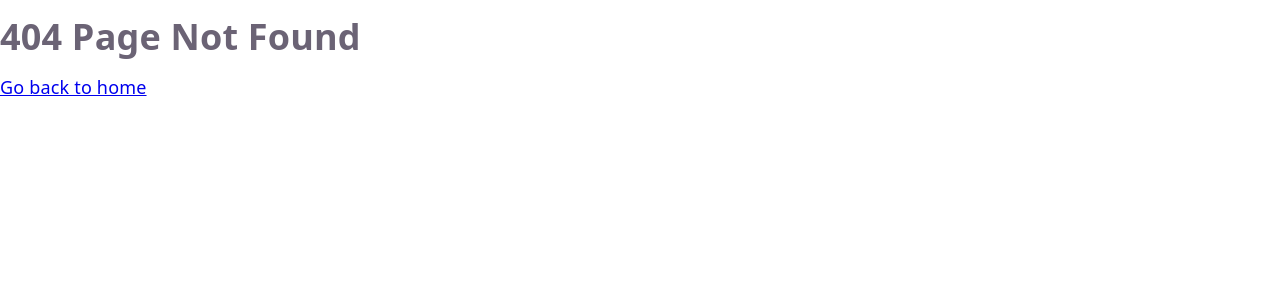
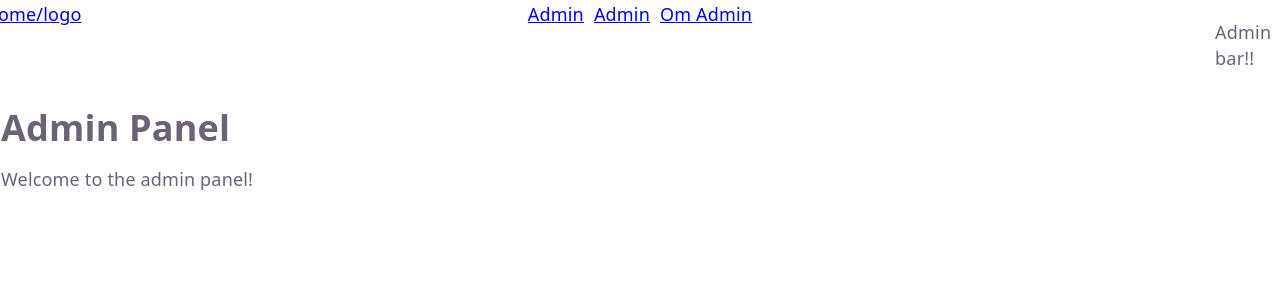
Before and after one commit to katikodi/HoyvikFront, a React (Vite) app: page /admin in a window 1280 px wide. Before the commit this address had no page. Shown: the top 300 px of the page. Built offline with nearby package versions, Linux system fonts and the light colour scheme.

Commit message:
added admin layout and page, demonstrating how the layout set up works if there was any questions about that

```diff
--- /dev/null
+++ b/src/components/AdminBar.jsx
@@ -0,0 +1,19 @@
+import { Link } from "react-router-dom";
+
+export default function AdminBar() {
+    return (
+        <div className="nav-bar" style={{ border: "1px solid white" }}>
+            <div>
+                <Link to="/">Home/logo</Link>
+            </div>
+            <div>
+                <Link to="booking">Admin</Link>
+                <Link to="events">Admin</Link>
+                <Link to="aboutus">Om Admin</Link>
+            </div>
+            <div>
+                <p>Admin bar!!</p>
+            </div>
+        </div>
+    );
+}
--- /dev/null
+++ b/src/layouts/AdminLayout.jsx
@@ -0,0 +1,25 @@
+import { Outlet } from "react-router-dom";
+import NavBar from "../components/NavBar";
+import Footer from "../components/Footer";
+import AdminBar from "../components/AdminBar";
+import '../style.css';
+
+export default function AdminLayout() {
+  return (
+    <div
+      style={{
+        minHeight: "100vh",
+        display: "flex",
+        flexDirection: "column",
+      }}
+    >
+      <header>
+        <AdminBar/>
+      </header>
+
+      <main style={{ flex: 1, border:"1px solid white" }}>
+        <Outlet />
+      </main>
+    </div>
+  );
+}
--- /dev/null
+++ b/src/pages/Admin.jsx
@@ -0,0 +1,12 @@
+
+
+export const Admin = () => {
+    return (
+        <div>
+            <h1>Admin Panel</h1>
+            <p>Welcome to the admin panel!</p>
+        </div>
+    );
+};
+
+export default Admin;
--- a/src/router/index.jsx
+++ b/src/router/index.jsx
@@ -2,7 +2,9 @@ import { createBrowserRouter } from "react-router-dom";
 import Home from "../pages/Home";
 import Booking from "../pages/Booking";
 import Events from "../pages/Events";
+import Admin from "../pages/Admin";
 import MainLayout from "../layouts/MainLayout";
+import AdminLayout from "../layouts/AdminLayout";
 import NotFound from "../components/NotFound";
 import AboutUs from "../pages/AboutUs";
 
@@ -17,5 +19,12 @@ export const router = createBrowserRouter([
             { path: "aboutus", element: <AboutUs /> },
         ],
     },
+    {
+        path: "/admin",
+        element: <AdminLayout />,
+        children: [
+            { index: true, element: <Admin /> },
+        ],
+    },
     { path: "*", element: <NotFound /> },
 ]);
```
